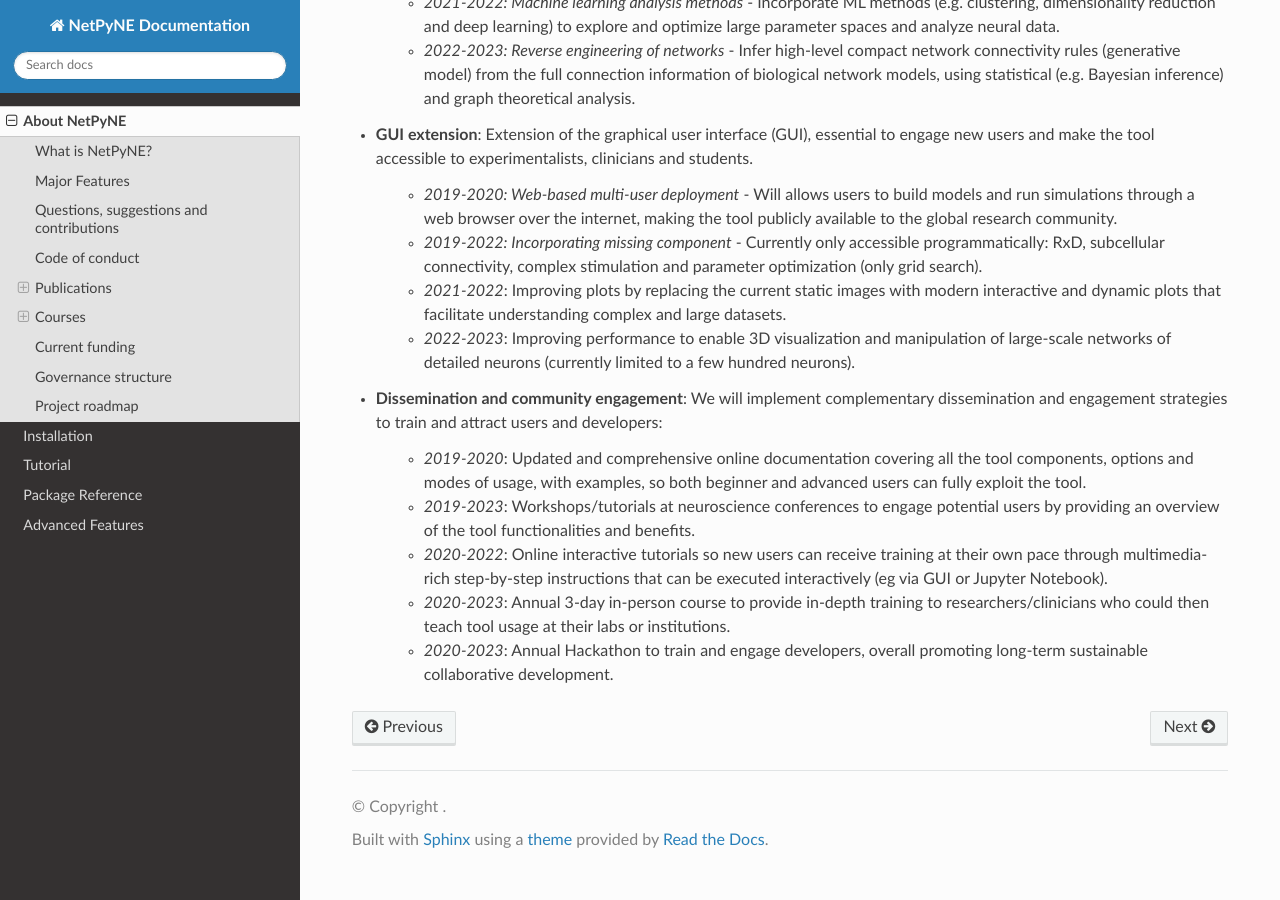
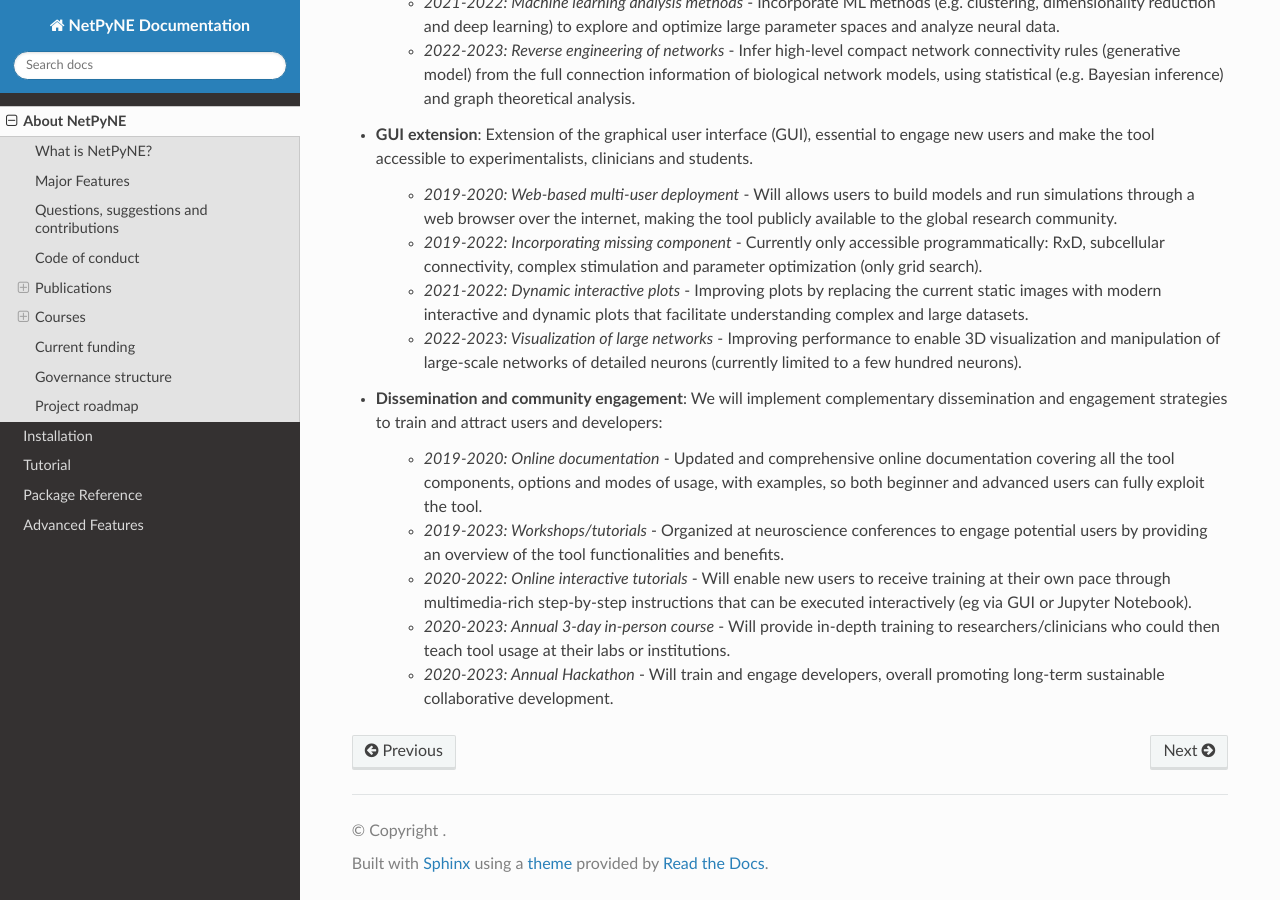
Before and after one commit to suny-downstate-medical-center/netpyne, a Sphinx documentation site: the page built from doc/source/about.rst, in a window 1280 px wide and 900 px high, scrolled down 6541 px. Built offline with Sphinx 7.4.7 and the Read the Docs theme 2.0.0, drawn with Linux system fonts in a browser that asks for light colours.

Commit message:
updated about roadmap

```diff
--- a/doc/source/about.rst
+++ b/doc/source/about.rst
@@ -260,18 +260,18 @@ The project roadmap for the following five years (2019-2023) includes four large
 
     - *2019-2022: Incorporating missing component* -  Currently only accessible programmatically: RxD, subcellular connectivity, complex stimulation and parameter optimization (only grid search).
 
-    - *2021-2022*: Improving plots by replacing the current static images with modern interactive and dynamic plots that facilitate understanding complex and large datasets.
+    - *2021-2022: Dynamic interactive plots* - Improving plots by replacing the current static images with modern interactive and dynamic plots that facilitate understanding complex and large datasets.
 
-    - *2022-2023*: Improving performance to enable 3D visualization and manipulation of large-scale networks of detailed neurons (currently limited to a few hundred neurons).
+    - *2022-2023: Visualization of large networks* - Improving performance to enable 3D visualization and manipulation of large-scale networks of detailed neurons (currently limited to a few hundred neurons).
 
 - **Dissemination and community engagement**: We will implement complementary dissemination and engagement strategies to train and attract users and developers:
 
-    - *2019-2020*: Updated and comprehensive online documentation covering all the tool components, options and modes of usage, with examples, so both beginner and advanced users can fully exploit the tool.
+    - *2019-2020: Online documentation* - Updated and comprehensive online documentation covering all the tool components, options and modes of usage, with examples, so both beginner and advanced users can fully exploit the tool.
 
-    - *2019-2023*: Workshops/tutorials at neuroscience conferences to engage potential users by providing an overview of the tool functionalities and benefits.
+    - *2019-2023: Workshops/tutorials* - Organized at neuroscience conferences to engage potential users by providing an overview of the tool functionalities and benefits.
 
-    - *2020-2022*: Online interactive tutorials so new users can receive training at their own pace through multimedia-rich step-by-step instructions that can be executed interactively (eg via GUI or Jupyter Notebook).
+    - *2020-2022: Online interactive tutorials* - Will enable new users to receive training at their own pace through multimedia-rich step-by-step instructions that can be executed interactively (eg via GUI or Jupyter Notebook).
 
-    - *2020-2023*: Annual 3-day in-person course to provide in-depth training to researchers/clinicians who could then teach tool usage at their labs or institutions.
+    - *2020-2023: Annual 3-day in-person course* - Will provide in-depth training to researchers/clinicians who could then teach tool usage at their labs or institutions.
 
-    - *2020-2023*: Annual Hackathon to train and engage developers, overall promoting long-term sustainable collaborative development.
+    - *2020-2023: Annual Hackathon* - Will train and engage developers, overall promoting long-term sustainable collaborative development.
```
